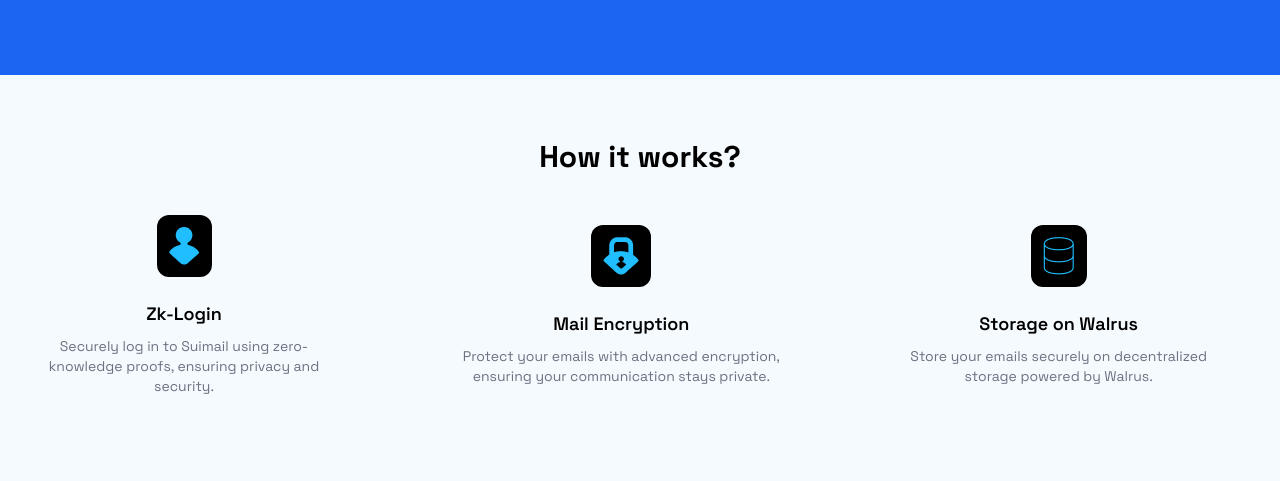
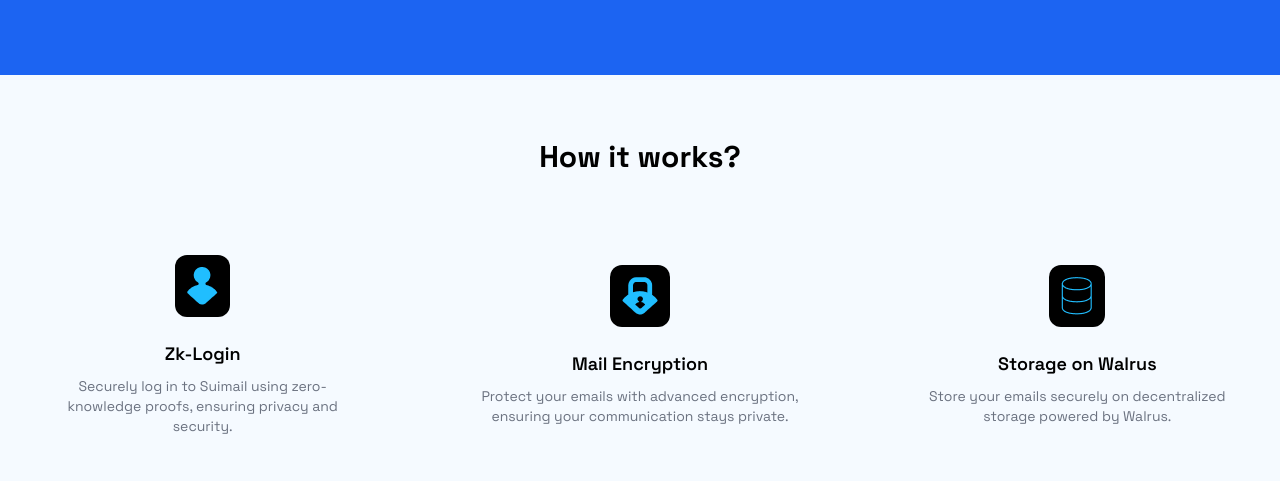
Before and after one commit to SUIMAIL/Suimail-Landing, a React (Vite) app: page / in a window 1280 px wide. Shown: the part 3540-4021 px from the top of the page. Built offline with nearby package versions, Linux system fonts and the light colour scheme.

Commit message:
feat: set scroll to section; added deploy actions yml configuration

```diff
--- a/src/components/Footer.jsx
+++ b/src/components/Footer.jsx
@@ -76,7 +76,7 @@ const footerVariants = {
 
 export default function TeamPage() {
   return (
-    <div className="flex flex-col min-h-screen">
+    <div id="team" className="flex flex-col min-h-screen">
       {/* Team Section */}
       <section className="bg-purple-700 py-16 text-white text-center">
         <h2 className="text-lg tracking-wide uppercase mb-2">Our Team</h2>
--- a/src/components/Future.jsx
+++ b/src/components/Future.jsx
@@ -72,9 +72,9 @@ const HowItWorks = () => {
   ]
 
   return (
-    <div className="text-center mb-20">
-      <h2 className="text-3xl font-bold mb-10">How it works?</h2>
-      <div className="grid grid-cols-1 xl:grid-cols-3 justify-center items-center gap-10 md:gap-20">
+    <div className="mb-20">
+      <h2 className="text-3xl font-bold mb-10 text-center">How it works?</h2>
+      <div className="mt-20 grid grid-cols-1 lg:grid-cols-3 items-center justify-items-center gap-10 md:gap-20">
         {features.map((feature, index) => (
           <FeatureCard key={index} {...feature} />
         ))}
@@ -120,7 +120,7 @@ const FuturePlans = () => {
 
 const HowItWorksAndFuturePlans = () => {
   return (
-    <div className="bg-blue-50/50 px-6 py-16">
+    <div id="how-it-works" className="bg-blue-50/50 px-6 py-16">
       <HowItWorks />
       <FuturePlans />
     </div>
--- a/src/components/features.jsx
+++ b/src/components/features.jsx
@@ -60,7 +60,7 @@ const FeaturesSection = () => {
   }
 
   return (
-    <section className="bg-white">
+    <section id="features" className="bg-white">
       <div className="w-full pt-20 pb-0 flex items-center justify-center">
         <h2 className="text-3xl font-bold">Our Features</h2>
       </div>
```
